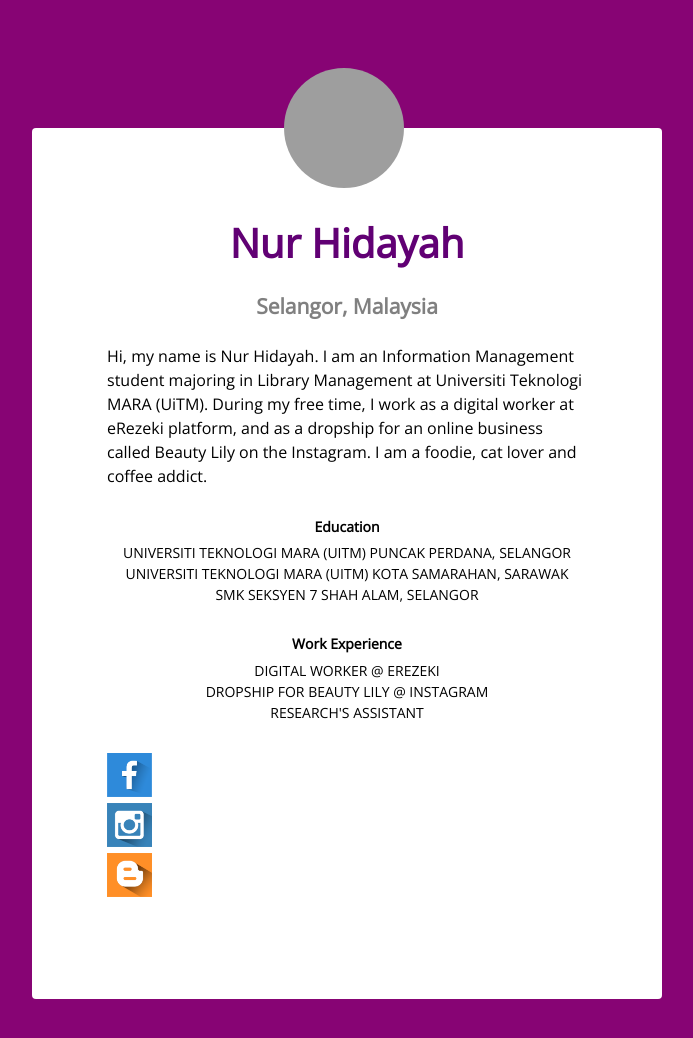
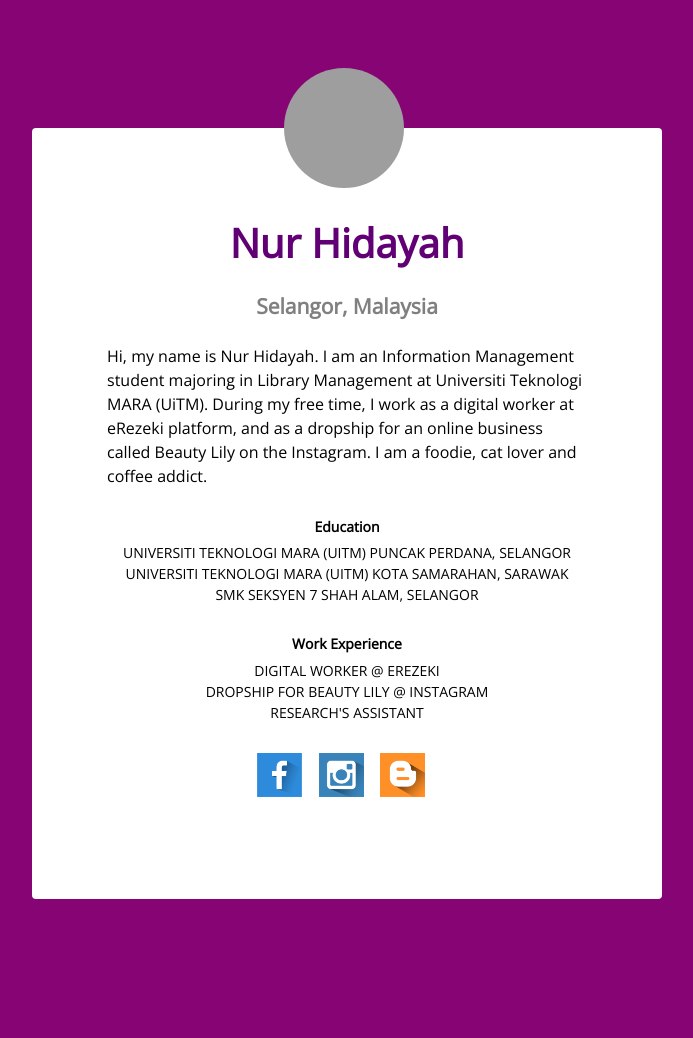
Before and after one commit to airayaya/airayaya.github.io, a plain HTML site: page index.html in a window 1280 px wide. Shown: the whole page, without its empty margins (293-986 px from the left). Drawn offline with nearby package versions, Linux system fonts and the light colour scheme; grey boxes are pictures that could not be loaded.

Commit message:
Update styles.css

```diff
--- a/css/styles.css
+++ b/css/styles.css
@@ -77,7 +77,7 @@ li {
     margin-top: 30px;
 }
 
-.social li {
+.socials li {
     display: inline-block;
 }
 
```
